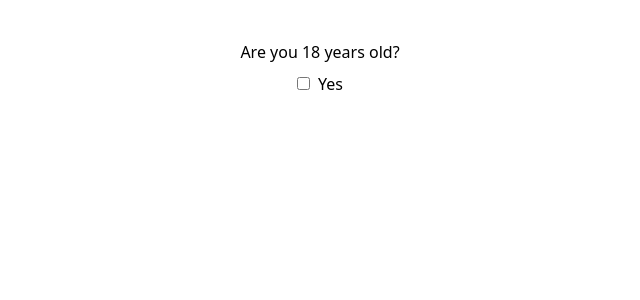
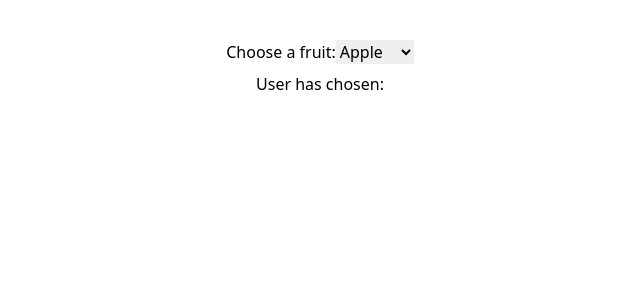
Before and after one commit to nastiko/react-theory, a React (Create React App) app: page / in a window 1280 px wide. Shown: the top 300 px of the page, without its empty margins (320-960 px from the left). Built offline with nearby package versions, Linux system fonts and the light colour scheme; the HTML template or start-up script is replaced by a standard one.

Commit message:
practise: displaying a select box with options

```diff
--- a/src/App.js
+++ b/src/App.js
@@ -1,34 +1,23 @@
 import React, {useState} from 'react';
 
 function App() {
-    let message;
-    const [checked, setChecked1] = useState(false);
+    const [value, setValue] = useState('');
 
-    function handleChange() {
-        setChecked1(!checked);
-    }
-
-    if (checked) {
-        message =
-            <div>
-                <h2>Woo-Hoo, you're 18!</h2>
-            </div>;
-    } else {
-        message =
-            <div>
-                <h2>Sorry, content only for 18+</h2>
-            </div>;
+    function handleChange(event) {
+        setValue(event.target.value)
     }
 
     return (
         <>
             <div className="flex flex-col justify-center items-center gap-2 my-10">
-                <p>Are you 18 years old?</p>
-                <div>
-                    <input className="border-[1px] border-[#000000]" type="checkbox" checked={checked} onChange={handleChange}/>
-                    <span className="ml-2">Yes</span>
-                </div>
-                <div>{checked ? message : ''}</div>
+                <lavel>Choose a fruit:
+                    <select value={value} onChange={handleChange}>
+                        <option>Apple</option>
+                        <option>Banana</option>
+                        <option>Orange</option>
+                    </select>
+                </lavel>
+                <p>User has chosen: {value}</p>
             </div>
         </>
     );
```
